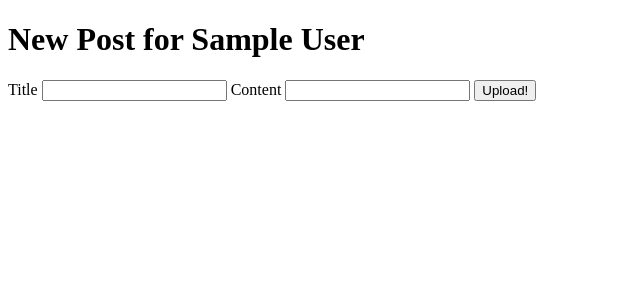
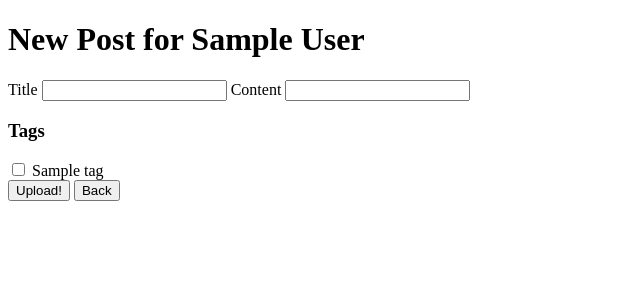
Before and after one commit to rgseltz/blogly, a Flask app: page /user/1/posts/new in a window 1280 px wide. Shown: the top 300 px of the page, without its empty margins (0-640 px from the left). Run offline with Flask 2, Linux system fonts and the light colour scheme; tables that the repository leaves empty hold one stand-in row (values such as "Sample post").

Commit message:
added a ton of stuff. could not resolve foreign key constraint to allow multiple tags per post... HELP

```diff
--- a/app.py
+++ b/app.py
@@ -2,7 +2,7 @@
 
 from flask import Flask, render_template, request, redirect, session, flash
 from flask_debugtoolbar import DebugToolbarExtension
-from models import db, connect_db, User, Post
+from models import db, connect_db, User, Post, Tag
 
 app = Flask(__name__)
 app.config['SECRET_KEY'] = 'monkeyboy25'
@@ -18,7 +18,8 @@ connect_db(app)
 @app.route('/')
 def show_user_list():
     users = User.query.order_by(User.first_name, User.last_name).all()
-    return render_template('list.html', users=users)
+    tags = Tag.query.all()
+    return render_template('list.html', users=users, tags=tags)
 
 
 @app.route('/', methods=['POST'])
@@ -78,7 +79,8 @@ def delete_user(user_id):
 @app.route('/user/<int:user_id>/posts/new')
 def get_post_form(user_id):
     user = User.query.get(user_id)
-    return render_template('posts.html', user=user)
+    tags = Tag.query.all()
+    return render_template('posts.html', user=user, tags=tags)
 
 
 @app.route('/user/<int:user_id>/posts/new', methods=["POST"])
@@ -92,35 +94,36 @@ def upload_new_post(user_id):
     db.session.add(post)
     db.session.commit()
     user_posts = Post.query.filter(Post.user_id == user_id).all()
-    return render_template('user.html', posts=user_posts, user=user)
+
+    return redirect(f'/user/{user.id}')
 
 
-@app.route('/user/<int:user_id>/post/<int:post_id>')
-def show_post_detail(user_id, post_id):
-    user = User.query.get(user_id)
+@app.route('/post/<int:post_id>')
+def show_post_detail(post_id):
+    # user = User.query.get(user_id)
     post = Post.query.get(post_id)
-    return render_template('post-detail.html', user=user, post=post)
+    tags = post.tags
+    return render_template('post-detail.html', post=post, tags=tags)
 
 
-@app.route('/user/<int:user_id>/post/<int:post_id>/delete', methods=["POST"])
-def delete_post(user_id, post_id):
+@app.route('/post/<int:post_id>/delete', methods=["POST"])
+def delete_post(post_id):
     post = Post.query.get_or_404(post_id)
     print(f'$$%%%%%%%%%%{post}$$$$$%%%%%%%^^%')
     db.session.delete(post)
     db.session.commit()
-    return redirect(f'/user/{user_id}')
+    return redirect(f'/user/{post.user_id}')
 
 
-@app.route('/user/<int:user_id>/post/<int:post_id>/edit')
-def get_edit_post_form(user_id, post_id):
-    user = User.query.get_or_404(user_id)
+@app.route('/post/<int:post_id>/edit')
+def get_edit_post_form(post_id):
     post = Post.query.get_or_404(post_id)
-    return render_template('edit-post.html', post=post, user=user)
+    tags = Tag.query.all()
+    return render_template('edit-post.html', post=post, tags=tags)
 
 
-@app.route('/user/<int:user_id>/post/<int:post_id>/edit', methods=["POST"])
-def update_post_form(user_id, post_id):
-    user = User.query.get(user_id)
+@app.route('/post/<int:post_id>/edit', methods=["POST"])
+def update_post_form(post_id):
     post = Post.query.get(post_id)
 
     post.title = request.form["title"]
@@ -128,4 +131,47 @@ def update_post_form(user_id, post_id):
 
     db.session.add(post)
     db.session.commit()
-    return redirect(f'/user/{user.id}')
+    return redirect(f'/user/{post.user_id}')
+
+
+@app.route('/tags-list')
+def show_tags_list():
+    tags = Tag.query.order_by(Tag.name).all()
+    return render_template('tags-list.html', tags=tags)
+
+
+@app.route('/tags/new')
+def show_new_tag_form():
+    return render_template('new-tag.html')
+
+
+@app.route('/tags/new', methods=["POST"])
+def create_new_tag():
+    name = request.form['tag-name']
+    tag = Tag(name=name)
+    db.session.add(tag)
+    db.session.commit()
+    return redirect('/')
+
+
+@app.route('/tag/<int:tag_id>/edit')
+def show_edit_tag_form(tag_id):
+    tag = Tag.query.get(tag_id)
+    return render_template('edit-tag.html', tag=tag)
+
+
+@app.route('/tag/<int:tag_id>/edit', methods=["POST"])
+def update_tag_edit(tag_id):
+    tag = Tag.query.get(tag_id)
+    tag.name = request.form["tag-name"]
+    db.session.add(tag)
+    db.session.commit()
+    return redirect('/tags-list')
+
+
+@app.route('/tag/<int:tag_id>/delete', methods=["POST"])
+def delete_tag(tag_id):
+    tag = Tag.query.get(tag_id)
+    db.session.delete(tag)
+    db.session.commit()
+    return redirect('/tags-list')
--- a/templates/list.html
+++ b/templates/list.html
@@ -10,10 +10,15 @@
 </ul>
 
 <form action="/" method="POST">
+    <h2>Register New User</h2>
     <input type="text" name ="first_name" placeholder="First Name">
     <input type="text" name="last_name" placeholder="Last Name">
     <input type="text" name="image_url" placeholder="Enter your image URL">
     <button>Submit</button>
 </form>
+<form action="/tags-list">
+<button>Tags List</button>
+</form>
+
 
 {% endblock %}
--- a/templates/posts.html
+++ b/templates/posts.html
@@ -9,7 +9,15 @@
     <input type="text" name="title">
     <label for="content">Content</label>
     <input type="text" name="content">
+    <div>
+    <h3>Tags</h3>
+    {% for tag in tags %}
+    <input type="checkbox" name="tags" value={{tag.id}}">
+    <label for="tag_{{tag.id}}">{{tag.name}}</label><br>
+    {% endfor %}
+    </div>
     <button>Upload!</button>
+    <button formaction="/user/{{user.id}}">Back</button>
 </form>
 
 {% endblock %}
--- a/templates/user.html
+++ b/templates/user.html
@@ -20,10 +20,10 @@
 
     <ul>
         {% for post in posts %}
-        <li><a href="/user/{{user.id}}/post/{{post.id}}">{{post.title}}</a></li>
+        <li><a href="/post/{{post.id}}">{{post.title}}</a></li>
         {% endfor %}
     </ul>
+</div>
 
 
-</div>
 {% endblock %}
```
Also changed, not shown: models.py (+30 -2 lines), seed.py (+19 -1 lines), templates/edit-post.html (+8 -2 lines), templates/edit-tag.html (added, +17 -0 lines), templates/new-tag.html (added, +16 -0 lines), templates/post-detail.html (+13 -4 lines), templates/tag-detail.html (added, +11 -0 lines), templates/tags-list.html (added, +16 -0 lines).
